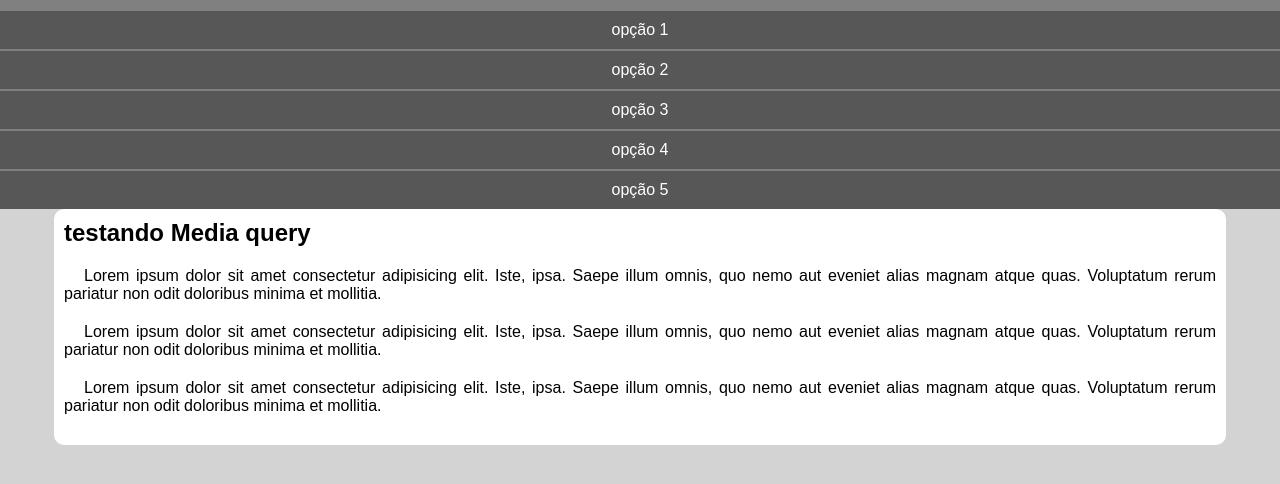
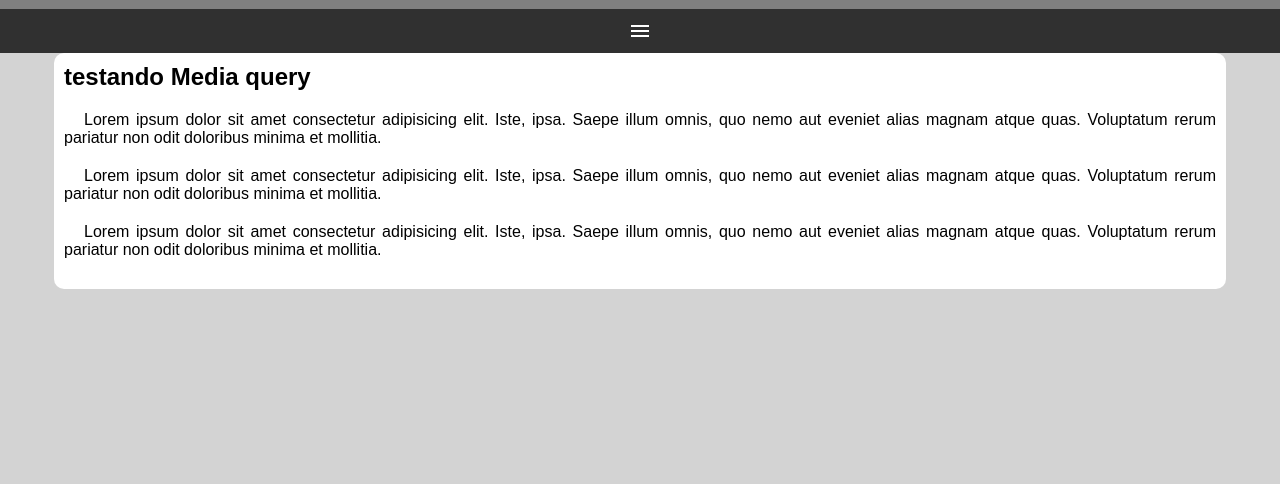
Before and after one commit to MayllonSilva/html-css, a plain HTML site: page exercisios/ex026/mq005/index.html in a window 1280 px wide. Shown: the part 48-532 px from the top of the page. Drawn offline with nearby package versions, Linux system fonts and the light colour scheme.

Commit message:
ex26 mq006

```diff
--- a/exercisios/ex026/mq005/estilos/style.css
+++ b/exercisios/ex026/mq005/estilos/style.css
@@ -19,8 +19,22 @@ header > h1 {
     text-align: center;
 }
 
+i#burguer {
+    background-color: rgb(48, 48, 48);
+    color: white;
+    display: block;
+    text-align: center;
+    padding: 10px;
+    cursor: pointer;
+}
+
+i#burguer:hover {
+    background-color: white;
+    color: black;
+}
+
 menu {
-    display: block;
+    display: none;
 }
 
 menu > ul {
--- a/exercisios/ex026/mq005/index.html
+++ b/exercisios/ex026/mq005/index.html
@@ -5,12 +5,14 @@
     <meta http-equiv="X-UA-Compatible" content="IE=edge">
     <meta name="viewport" content="width=device-width, initial-scale=1.0">
     <title>Media query</title>
+    <link rel="stylesheet" href="https://fonts.googleapis.com/css2?family=Material+Symbols+Outlined:opsz,wght,FILL,GRAD@20..48,100..700,0..1,-50..200" />
     <link rel="stylesheet" href="estilos/style.css">
 </head>
 <body>
     <header>
         <h1>Meu site</h1>
-        <menu>
+        <i id="burguer" class="material-symbols-outlined" onclick="clickMenu()">menu</i>
+        <menu id="itens">
             <ul>
                 <li><a href="#">opção 1</a></li>
                 <li><a href="#">opção 2</a></li>
@@ -28,5 +30,15 @@
             <p>Lorem ipsum dolor sit amet consectetur adipisicing elit. Iste, ipsa. Saepe illum omnis, quo nemo aut eveniet alias magnam atque quas. Voluptatum rerum pariatur non odit doloribus minima et mollitia.</p>
         </article>
     </main>
+    <script>
+        function clickMenu() {
+            if (itens.style.display == 'block') {
+                itens.style.display = 'none'
+            } else {
+                itens.style.display = 'block'
+            }
+
+        }
+    </script>
 </body>
 </html>
```
